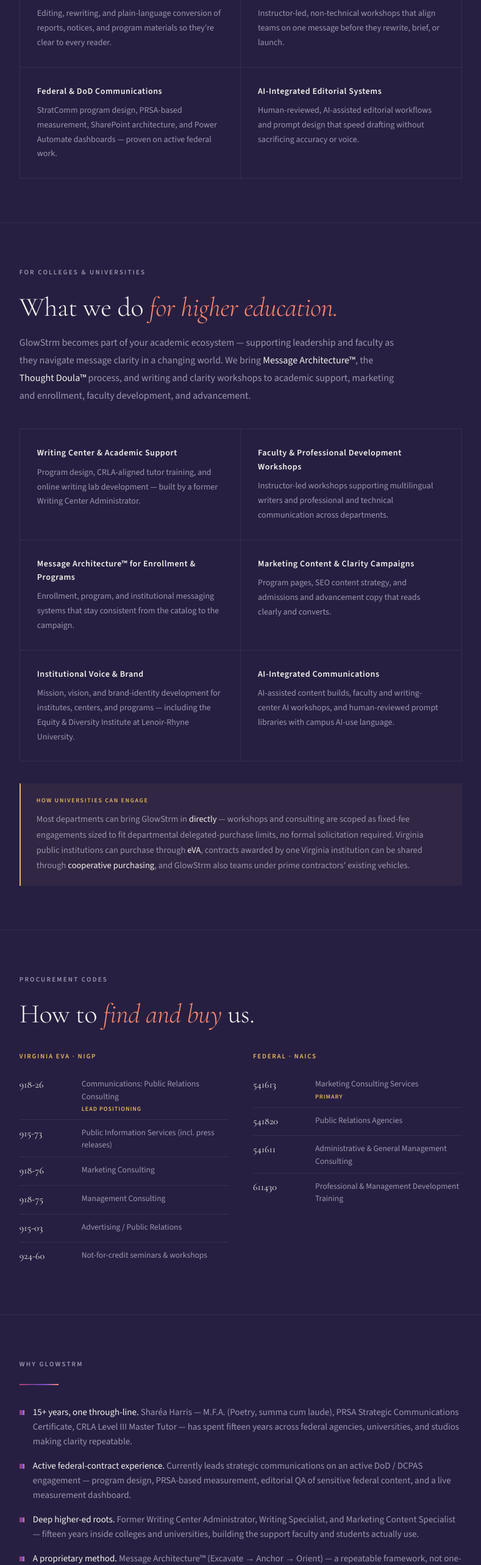
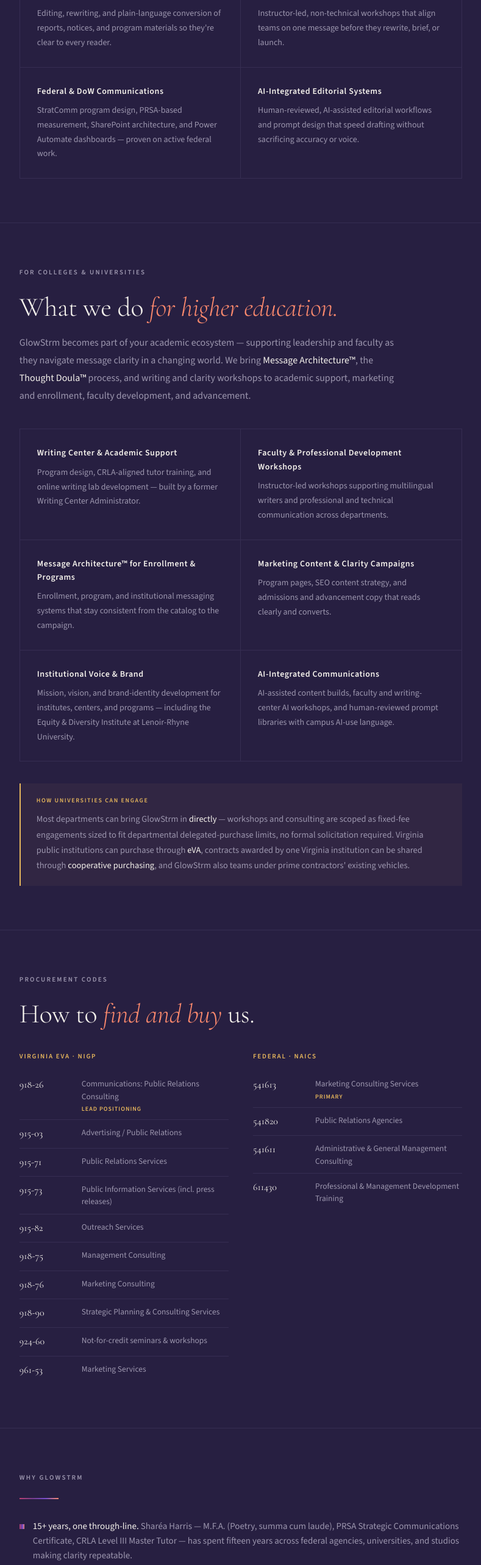
Before and after one commit to n0rthn0de/glowstrm, a plain HTML site: page capabilities.html in a window 1280 px wide. Shown: the part 1560-4127 px from the top of the page at 61% size, without its empty margins (245-1034 px from the left). Drawn offline with nearby package versions, Linux system fonts and the light colour scheme.

Commit message:
Update capabilities.html

```diff
--- a/capabilities.html
+++ b/capabilities.html
@@ -41,7 +41,7 @@
     "Higher education communications",
     "Writing center and academic support",
     "Faculty development",
-    "Federal and DoD communications",
+    "Federal and DoW communications",
     "Government contracting"
   ]
 }
@@ -236,7 +236,7 @@
         <p class="comp-body">Instructor-led, non-technical workshops that align teams on one message before they rewrite, brief, or launch.</p>
       </div>
       <div class="comp">
-        <p class="comp-title">Federal &amp; DoD Communications</p>
+        <p class="comp-title">Federal &amp; DoW Communications</p>
         <p class="comp-body">StratComm program design, PRSA-based measurement, SharePoint architecture, and Power Automate dashboards — proven on active federal work.</p>
       </div>
       <div class="comp">
@@ -304,11 +304,15 @@
       <div class="code-block">
         <h3>Virginia eVA · NIGP</h3>
         <div class="code-row"><span class="code-num">918-26</span><span class="code-desc">Communications: Public Relations Consulting<span class="code-lead">Lead positioning</span></span></div>
+        <div class="code-row"><span class="code-num">915-03</span><span class="code-desc">Advertising / Public Relations</span></div>
+        <div class="code-row"><span class="code-num">915-71</span><span class="code-desc">Public Relations Services</span></div>
         <div class="code-row"><span class="code-num">915-73</span><span class="code-desc">Public Information Services (incl. press releases)</span></div>
+        <div class="code-row"><span class="code-num">915-82</span><span class="code-desc">Outreach Services</span></div>
+        <div class="code-row"><span class="code-num">918-75</span><span class="code-desc">Management Consulting</span></div>
         <div class="code-row"><span class="code-num">918-76</span><span class="code-desc">Marketing Consulting</span></div>
-        <div class="code-row"><span class="code-num">918-75</span><span class="code-desc">Management Consulting</span></div>
-        <div class="code-row"><span class="code-num">915-03</span><span class="code-desc">Advertising / Public Relations</span></div>
+        <div class="code-row"><span class="code-num">918-90</span><span class="code-desc">Strategic Planning &amp; Consulting Services</span></div>
         <div class="code-row"><span class="code-num">924-60</span><span class="code-desc">Not-for-credit seminars &amp; workshops</span></div>
+        <div class="code-row"><span class="code-num">961-53</span><span class="code-desc">Marketing Services</span></div>
       </div>
       <div class="code-block">
         <h3>Federal · NAICS</h3>
@@ -327,7 +331,7 @@
     <div class="gradient-rule"></div>
     <ul class="creds">
       <li><span></span><span><strong>15+ years, one through-line.</strong> Sharéa Harris — M.F.A. (Poetry, summa cum laude), PRSA Strategic Communications Certificate, CRLA Level III Master Tutor — has spent fifteen years across federal agencies, universities, and studios making clarity repeatable.</span></li>
-      <li><span></span><span><strong>Active federal-contract experience.</strong> Currently leads strategic communications on an active DoD / DCPAS engagement — program design, PRSA-based measurement, editorial QA of sensitive federal content, and a live measurement dashboard.</span></li>
+      <li><span></span><span><strong>Active federal-contract experience.</strong> Currently leads strategic communications on an active DoW / DCPAS engagement — program design, PRSA-based measurement, editorial QA of sensitive federal content, and a live measurement dashboard.</span></li>
       <li><span></span><span><strong>Deep higher-ed roots.</strong> Former Writing Center Administrator, Writing Specialist, and Marketing Content Specialist — fifteen years inside colleges and universities, building the support faculty and students actually use.</span></li>
       <li><span></span><span><strong>A proprietary method.</strong> Message Architecture™ (Excavate → Anchor → Orient) — a repeatable framework, not one-off copywriting.</span></li>
       <li><span></span><span><strong>Black woman-owned.</strong> A Black woman-owned Virginia firm, structured to move quickly on focused engagements, delivered virtually, worldwide.</span></li>
@@ -341,7 +345,7 @@
     <h2 class="section-title">Proven <em>where it counts.</em></h2>
     <p class="section-body" style="margin-bottom:8px;">GlowStrm, LLC was formed in 2026; the engagements below reflect the directly relevant experience of its principal, Sharéa Harris. Full references available on request.</p>
     <ul class="creds">
-      <li><span></span><span><strong>Federal strategic communications — DoD / DCPAS.</strong> As Sr. Communications Strategist (via Applied Development LLC, 2024–present): authored governing strategic communications plans, audience persona frameworks, and content standards; led PRSA-based measurement, editorial QA of sensitive workforce content, SharePoint architecture, and a live measurement dashboard.</span></li>
+      <li><span></span><span><strong>Federal strategic communications — DoW / DCPAS.</strong> As Sr. Communications Strategist (2024–present): authored governing strategic communications plans, audience persona frameworks, and content standards; led PRSA-based measurement, editorial QA of sensitive workforce content, SharePoint architecture, and a live measurement dashboard.</span></li>
       <li><span></span><span><strong>Higher-education marketing &amp; brand.</strong> Marketing content specialist at UMBC — marketing copy across undergraduate, graduate, and global programs; brand ambassador and style steward.</span></li>
       <li><span></span><span><strong>Editorial &amp; brand voice.</strong> Contributing writer/editor on the NAACP Image Award–nominated documentary "This Is My Black"; shaped the mission, vision, and brand identity of Lenoir-Rhyne University's Equity &amp; Diversity Institute.</span></li>
       <li><span></span><span><strong>Communications instruction &amp; leadership.</strong> Writing Specialist at the U.S. Naval Academy (+90% Writing Center engagement; On-the-Spot Award) and adjunct associate professor at the University of Maryland, Baltimore.</span></li>
```
